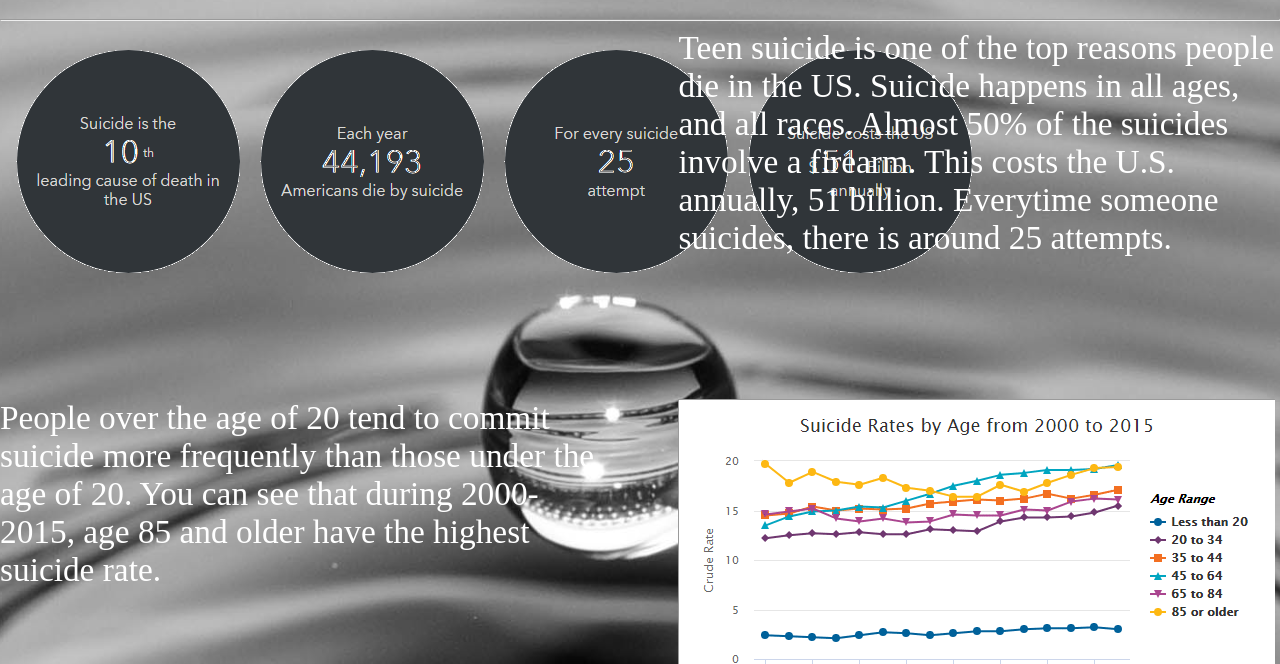
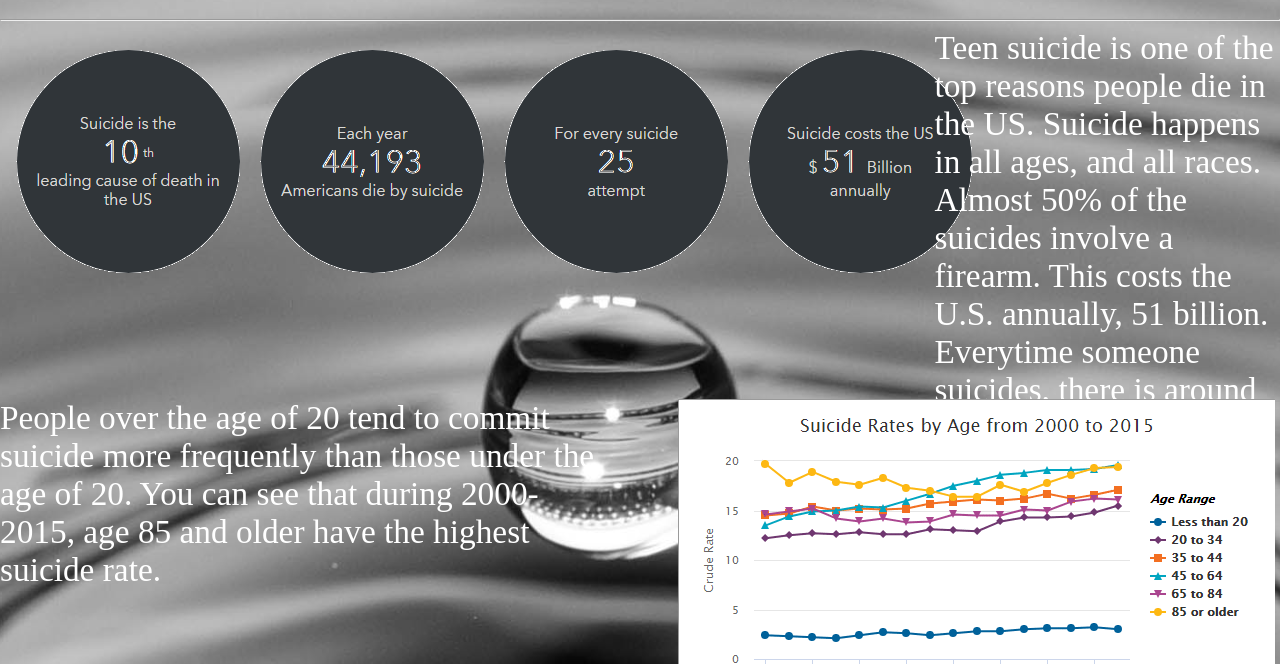
Before and after one commit to RobertRegaleLim/SuicidePrevention, a plain HTML site: page menu2.html in a window 1280 px wide. Shown: the part 136-800 px from the top of the page. Drawn offline with Linux system fonts and the light colour scheme.

Commit message:
changd withd

```diff
--- a/menu2.html
+++ b/menu2.html
@@ -86,7 +86,24 @@
 		h1{
 			text-align:center;
 		}
-
+		@media all and (max-width:1850px){
+			#p1{
+				width:39%;
+			}
+		}
+		@media all and (max-width:1600px){
+			#p1{
+				width:30%;
+			}
+		}
+		@media all and (max-width:1400px){
+			#img1{
+				width:40%;
+			}
+			#p1{
+				width: 27%
+			}
+		}
 	</style>
 </head>
 
```
